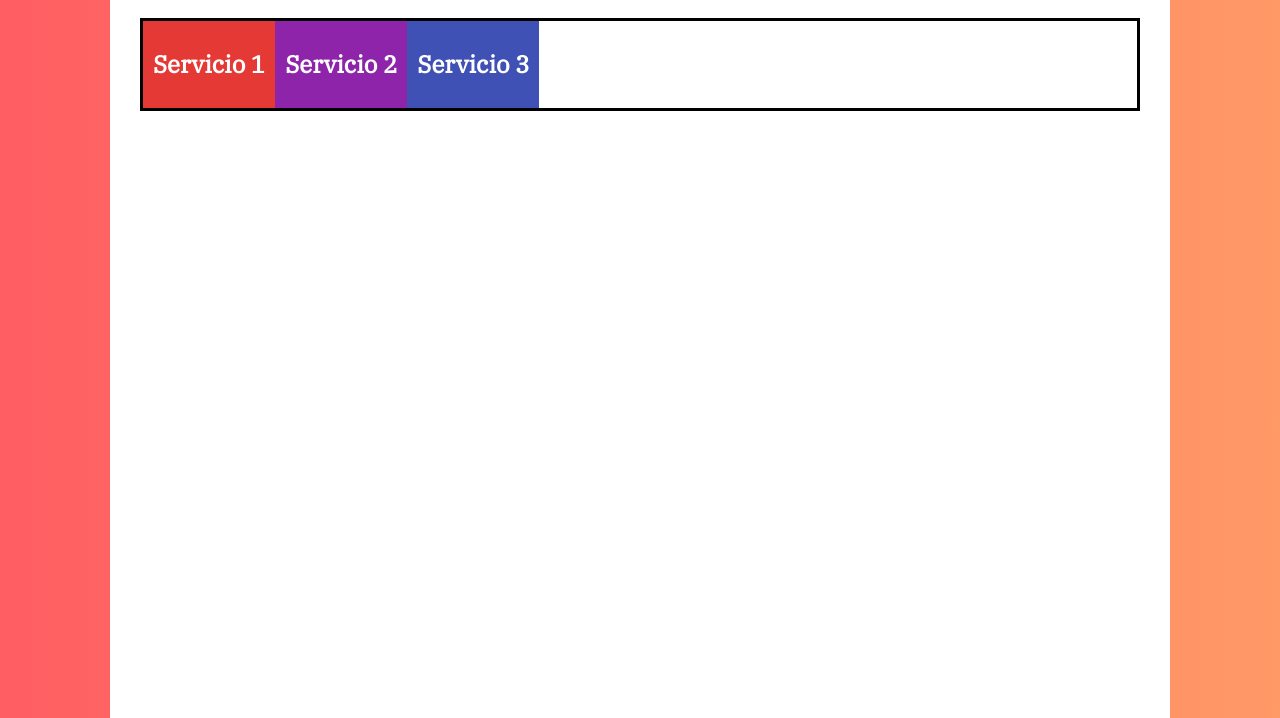
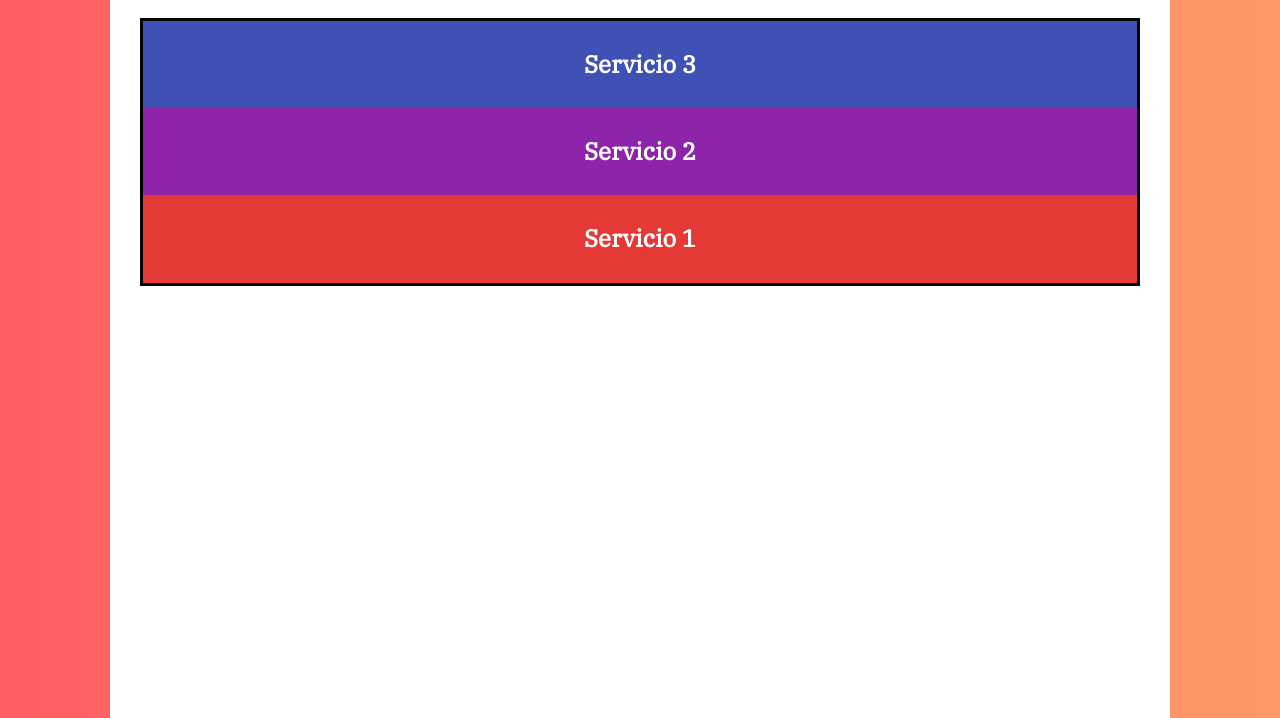
Before and after one commit to IngOcram/curso-flexbox-css-grid, a plain HTML site: page basicos-flexbox/01-inicio/index.html in a window 1280 px wide. Shown: the part 82-800 px from the top of the page. Drawn offline with nearby package versions, Linux system fonts and the light colour scheme.

Commit message:
direcciones en flex

```diff
--- a/basicos-flexbox/01-inicio/styles.css
+++ b/basicos-flexbox/01-inicio/styles.css
@@ -25,6 +25,8 @@ h2 {
 .contenedor-flex {
     display: flex;
     border: 3px solid black;
+    /** Direcciones **/
+    flex-direction: column-reverse;
 }
 
 .elemento-flex {
```
